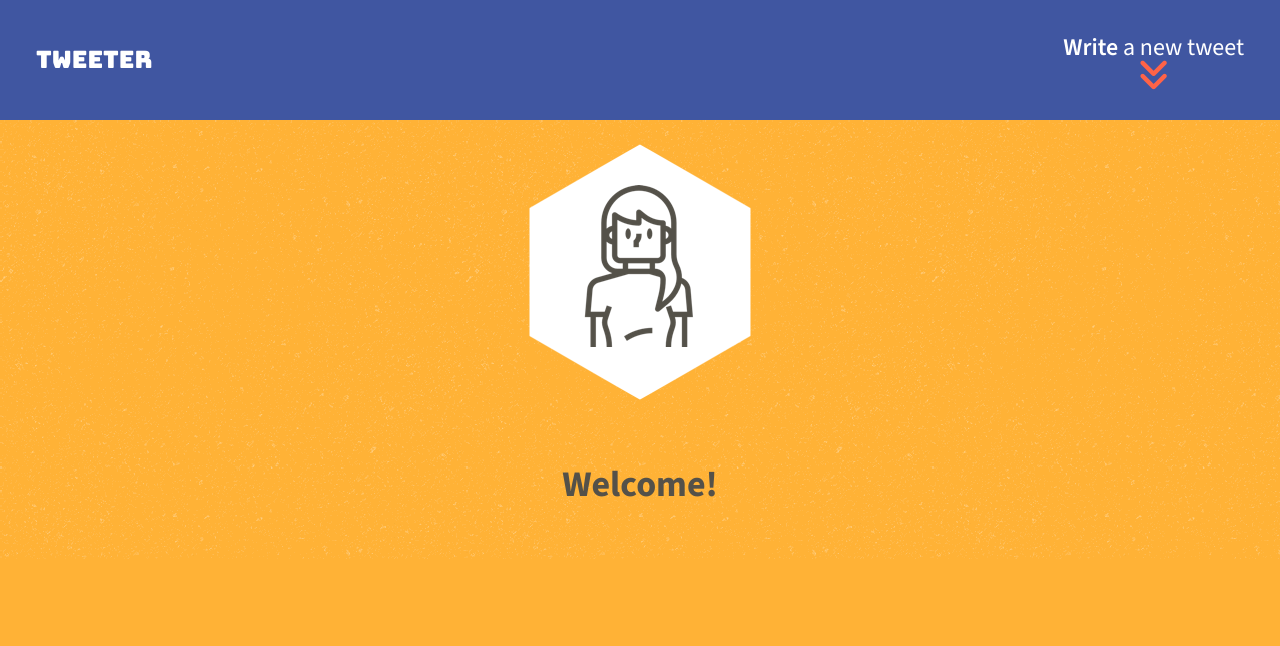
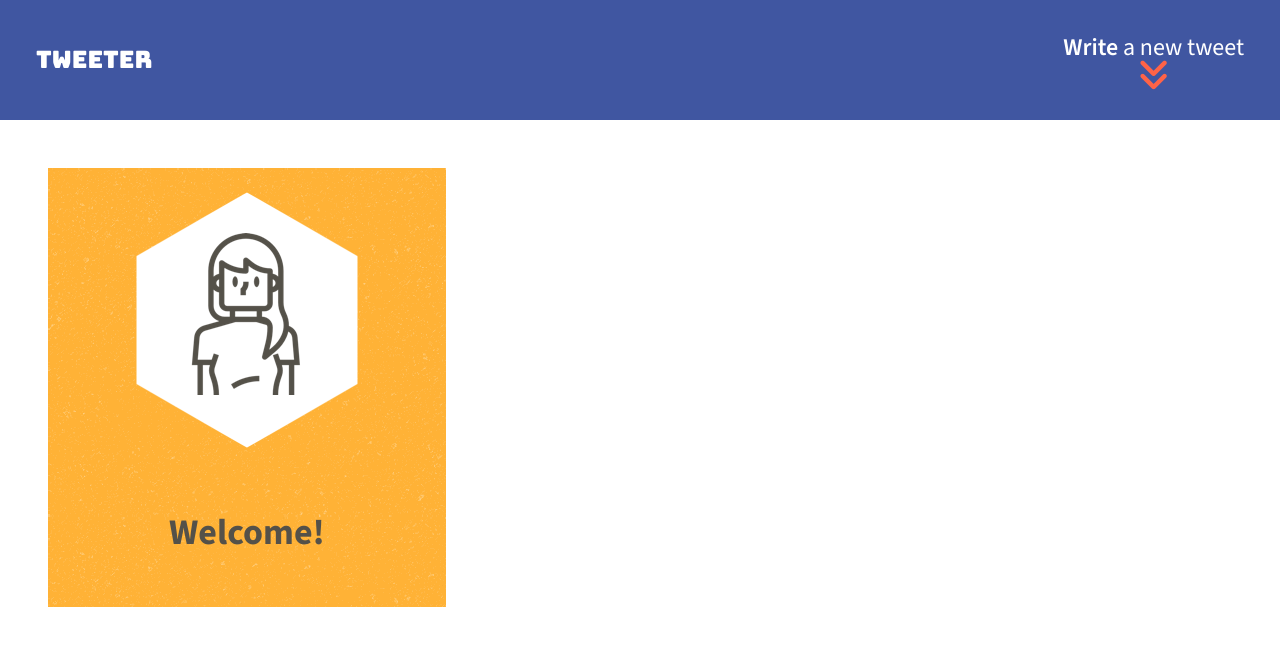
Before and after one commit to JaxonC-06/tweeter, a plain HTML site: page public/index.html in a window 1280 px wide. Drawn offline with nearby package versions, Linux system fonts and the light colour scheme; no server answers.

Commit message:
Successfully implemented media queries for mobile and desktop versions.

```diff
--- a/public/index.html
+++ b/public/index.html
@@ -53,7 +53,7 @@
       </span>
     </nav>
     <!-- Main profile header -->
-    <header>
+    <header class="main-app-header">
       <div>
         <img src="/images/profile-hex.png">
       </div>
--- a/public/styles/header.css
+++ b/public/styles/header.css
@@ -1,6 +1,5 @@
 /* Header stylesheet */
-header {
-  width: 100%;
+.main-app-header {
   padding: 1em;
   display: flex;
   flex-direction: column;
@@ -8,5 +7,6 @@ header {
   justify-content: center;
   background-color: #ffb236;
   background-image: url("/images/asfalt-light.png");
+  height: fit-content;
 /* This is mostly intended for prototyping; please download the pattern and re-host for production environments. Thank you! */
 }
--- a/public/styles/layout.css
+++ b/public/styles/layout.css
@@ -16,21 +16,47 @@ html {
 
 body {
   color: #545149;
-  background-color: #ffb236;
+  background-color: #FFF;
   font-size: 24px;
   font-family: "Source Sans 3", sans-serif;
   padding-top: 120px;
 }
 
-/*
- * Additional CSS can be defined below or in other CSS files, as per instructions
-*/
-
 main {
   display: flex;
   justify-content: center;
-  width: 90%;
+  width: 100%;
   margin: 0 auto;
-  background-color: inherit;
+  padding: 1.5em;
+  background-color: #FFF;
   flex-direction: column;
 }
+
+/* Tablet Formatting */
+@media only screen and (max-width: 1024px) {
+  nav {
+    background-color: #ffb236;
+    background-image: url("/images/asfalt-light.png");
+  }
+}
+
+/* Desktop Formatting */
+@media only screen and (min-width: 1024px) {
+  nav {
+    background-color: #4056A1;
+  }
+  body {
+    display: flex;
+    flex-direction: row;
+  }
+  .container {
+    padding: 1.5em;
+  }
+  .main-app-header {
+    width: 50%;
+    margin: 2em;
+  }
+  .tweets-container {
+    width: 50%;
+  }
+}
--- a/public/styles/nav.css
+++ b/public/styles/nav.css
@@ -4,7 +4,7 @@ nav {
   height: 120px;
   position: fixed;
   top: 0;
-  background-color: #4056A1;
+  background-color: none;
   color: #FFFFFF;
   padding: 0 1.5em;
   width: 100%;
--- a/public/styles/tweet.css
+++ b/public/styles/tweet.css
@@ -14,6 +14,7 @@ article.tweet header{
   display: flex;
   flex-direction: row;
   justify-content: space-between;
+  align-items: center;
   padding: 0;
 }
 
```
